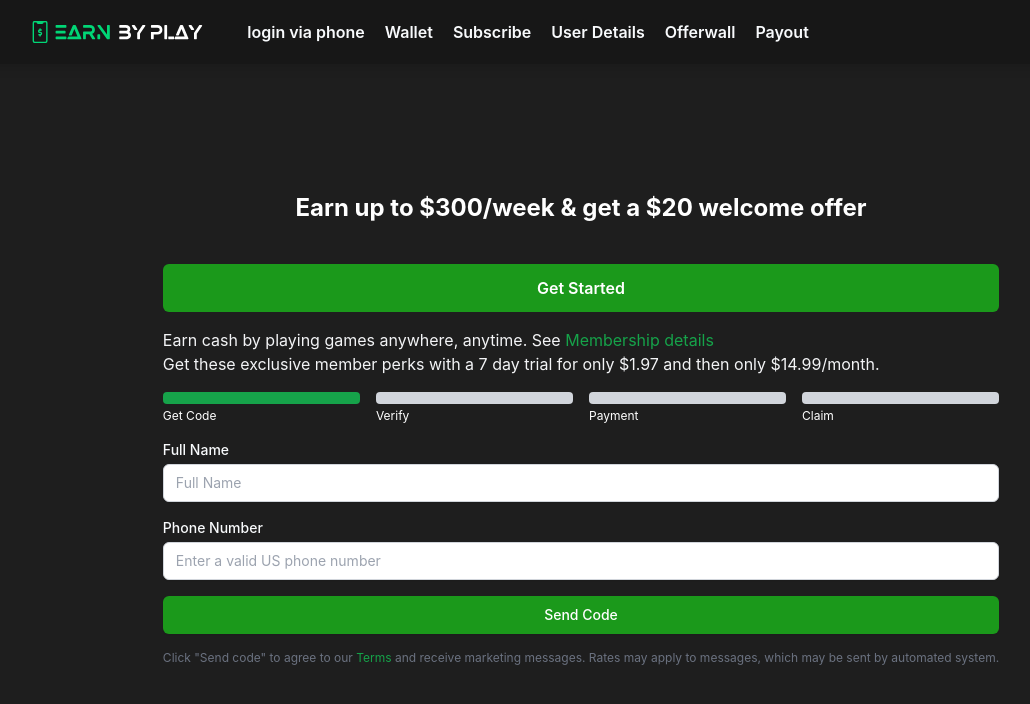
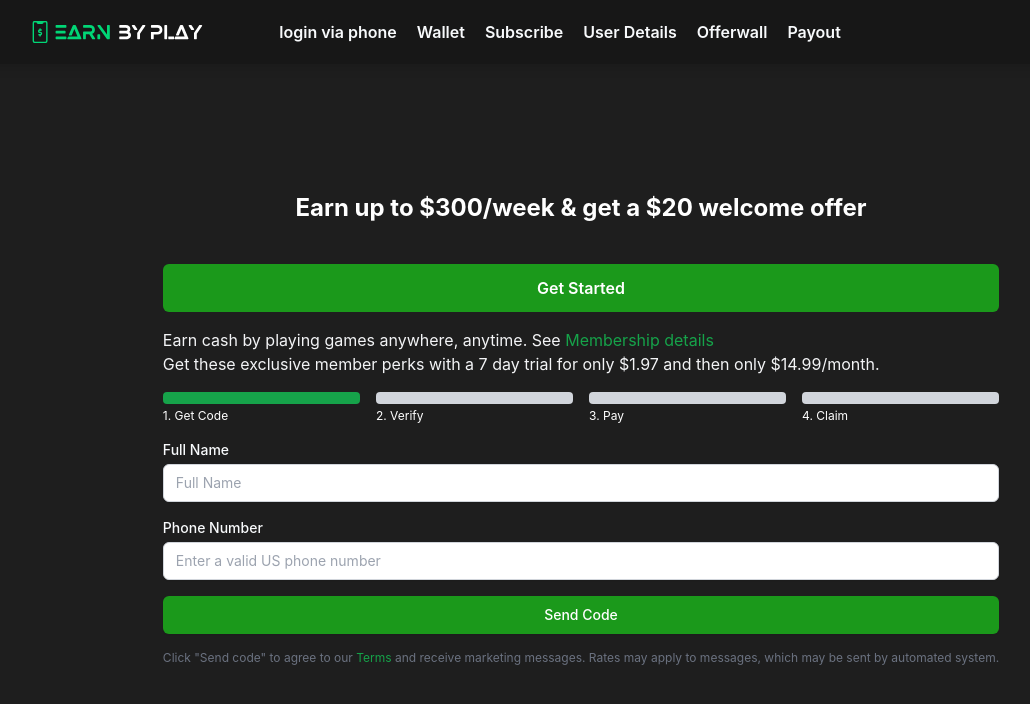
Before and after one commit to lsaffie/earnbyplay-frontend, a React (Create React App) app: page /phone-verify in a window 1280 px wide. Shown: the top 704 px of the page, without its empty margins (59-1089 px from the left). Built offline with nearby package versions, Linux system fonts and the light colour scheme; no server answers.

Commit message:
style fixes to userDetail view

```diff
--- a/src/components/LedgerEntries.jsx
+++ b/src/components/LedgerEntries.jsx
@@ -27,11 +27,12 @@ const LedgerEntriesComponent = () => {
     if (error) return <div>Error loading data.</div>;
 
     return (
-      <div className="container mx-auto px-2 sm:px-4">
-        <h2 className="text-xl sm:text-2xl font-semibold text-gray-800 mb-4">Ledger Entries</h2>
+      <div className="mx-auto px-2 sm:px-4">
+        <h3 className="text-lg leading-6 font-medium text-gray-900">Ledger Entries</h3>
         <div className="overflow-x-auto">
           <div className="inline-block min-w-full">
-            <table className="min-w-full bg-white shadow-md rounded-lg">
+            <table className="min-w-full divide-y divide-gray-200 table-fixed">
+            {/* <table className="min-w-full bg-white shadow-md rounded-lg"> */}
               <thead className="bg-gray-100">
                 <tr>
                   <th className="px-2 sm:px-4 py-2 text-left text-xs font-medium text-gray-500 uppercase tracking-wider">ID</th>
--- a/src/components/Navbar.js
+++ b/src/components/Navbar.js
@@ -57,7 +57,7 @@ const Navbar = ({ currentUser }) => {
               <a href="#" className="flex items-center py-4 px-2">
                 <span className="font-semibold text-slate-50 text-lg"></span>
               </a>
-            <div className="flex space-x-6 justify-start">
+            <div className="flex space-x-14 justify-between">
                 {/* Website Logo */}
                 <a href="/" className="py-4 px-2">
                   <img src={`${process.env.PUBLIC_URL}/${logo_filename}`} alt="Logo" className="h-8 w-auto" />
@@ -71,8 +71,9 @@ const Navbar = ({ currentUser }) => {
                 <a href="/offerwall" className="py-4 px-2 text-slate-50 font-semibold hover:text-green-500 transition duration-300 hidden md:flex">Offerwall</a>
                 <a href="/payout" className="py-4 px-2 text-slate-50 font-semibold hover:text-green-500 transition duration-300 hidden md:flex">Payout</a>
                 {/* Signin/signup/logout buttons - Conditional rendering based on currentUser */}
+              </div>
                 {currentUser ? (
-                  <div className="py-4 px-2 text-slate-50 font-semibold">
+                  <div className="md:flex md:justify-end gap-2 py-4 px-2">
                     <WalletBalance wallet={currentUser} />
                   </div>
                 ) : (shouldExcludeAuthButtons && (
@@ -86,10 +87,6 @@ const Navbar = ({ currentUser }) => {
                     </div>
                   ))
                 }
-
-
-
-              </div>
             </div>
           </div>
         </div>
--- a/src/components/ProgressBar.jsx
+++ b/src/components/ProgressBar.jsx
@@ -1,14 +1,14 @@
 import React from 'react';
 
 const ProgressBar = ({ currentStep }) => {
-  const steps = ['Get Code', 'Verify', 'Payment', 'Claim'];
+  const steps = ['Get Code', 'Verify', 'Pay', 'Claim'];
 
   return (
     <div className="flex justify-between space-x-4 mb-0">
       {steps.map((step, index) => (
         <div key={step} className="flex flex-col items-start flex-grow">
           <div className={`w-full h-3 rounded ${index < currentStep ? 'bg-green-600' : 'bg-gray-300'}`}></div>
-          <div className="text-white text-xs mt-1 w-20">{step}</div>
+          <div className="text-white text-xs mt-1 w-20">{index+1}. {step}</div>
         </div>
       ))}
     </div>
--- a/src/components/UserDetail.js
+++ b/src/components/UserDetail.js
@@ -97,9 +97,9 @@ const UserDetails = ({ userId }) => {
     }
   };
 
-
   return (
-    <div className="w-full px-1">
+    // <div className="flex flex-col justify-between h-full">
+    <div className="px-2 m-2 sm:px-4 md:px-6 lg:px-8"> {/* Responsive Padding */}
 
     <LogoutComponent userId={userId} />
 
--- a/src/components/UserSubscription.jsx
+++ b/src/components/UserSubscription.jsx
@@ -42,7 +42,7 @@ const UserSubscription= ({ userId }) => {
   };
 
   return (
-    <div className="px-2 sm:px-4 md:px-6 lg:px-8"> {/* Responsive Padding */}
+    <div className="px-0 my-5 sm:px-4 md:px-6 lg:px-8"> {/* Responsive Padding */}
       {subscriptions.length > 0 ? (
         <div className="bg-white shadow overflow-hidden sm:rounded-sm">
           <div className="px-4 py-5 sm:px-6">
--- a/src/components/WalletBalance.jsx
+++ b/src/components/WalletBalance.jsx
@@ -21,7 +21,7 @@ const WalletBalance = ({ userId }) => {
 
   // Render wallet data or an error message
   return (
-    <div className="flex justify-center"> {/* Responsive Padding */}
+    <div className="md:flex"> {/* Responsive Padding */}
         <div className="bg-ebp-cta-green-earn-font shadow rounded-md p-3">
           <p className="text-sm font-bold text-gray-900">${wallet.balance}</p>
         </div>
--- a/src/components/WalletView.js
+++ b/src/components/WalletView.js
@@ -32,7 +32,7 @@ const WalletView = () => {
 
   // Render wallet data or an error message
   return (
-    <div className="px-2 sm:px-4 md:px-6 lg:px-8"> {/* Responsive Padding */}
+    <div className="px-5 sm:px-4 md:px-6 lg:px-8 m-5"> {/* Responsive Padding */}
       {error && <p className="text-red-500">{error}</p>}
       {wallet ? (
         <div className="bg-white shadow rounded-sm p-4 sm:p-6">
@@ -44,7 +44,6 @@ const WalletView = () => {
       ) : (
         <p className="text-gray-600">Loading wallet data...</p>
       )}
-      <LedgerEntries />
     </div>
   );
 };
```
